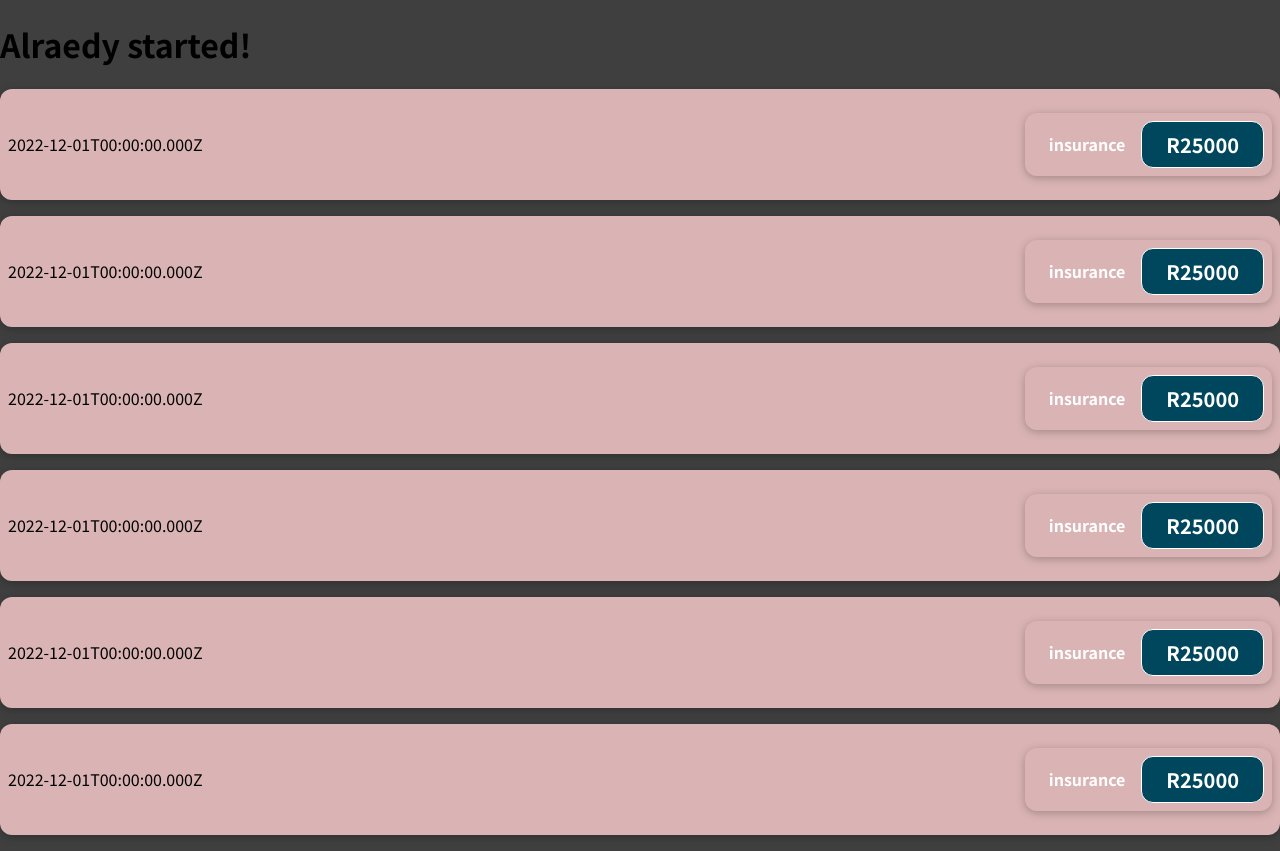
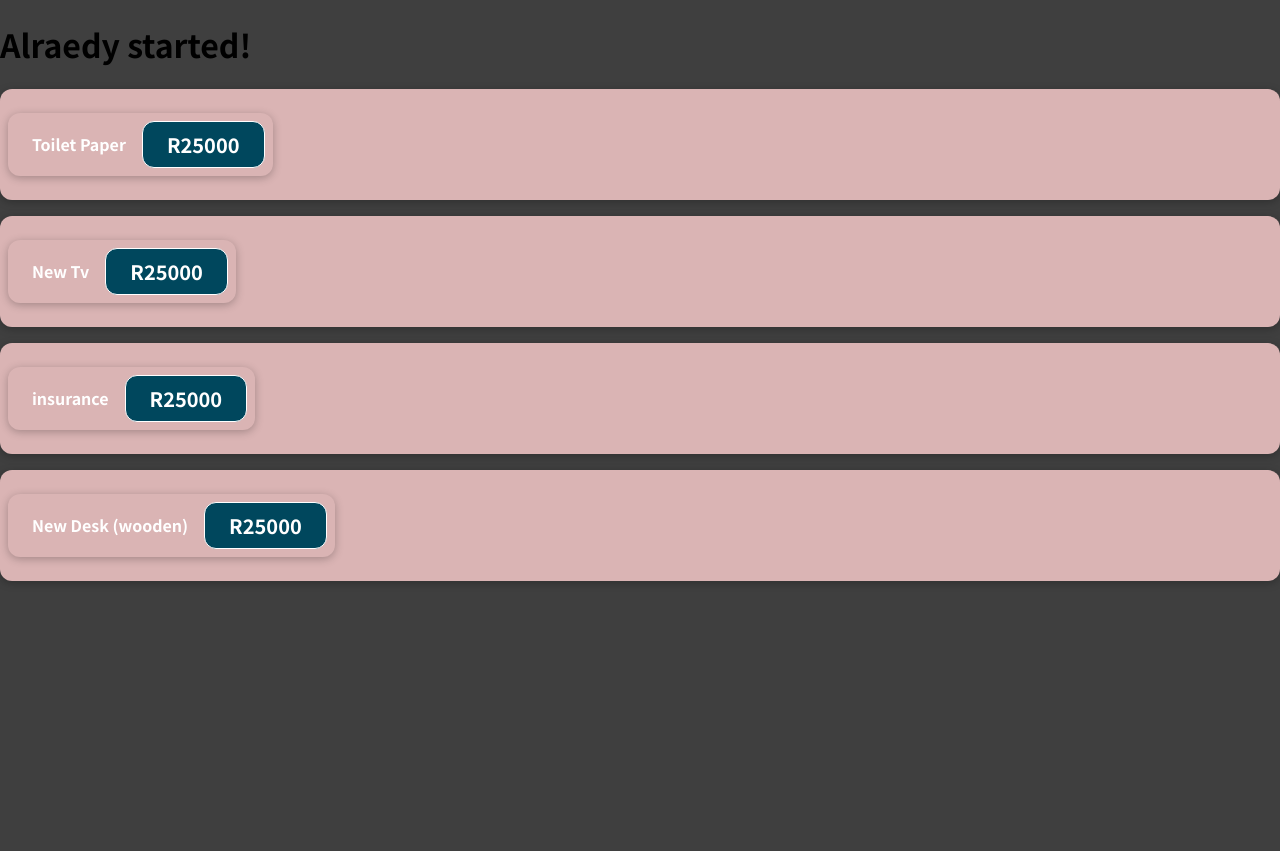
Before and after one commit to DonaldMzima/Expense-App, a React (Create React App) app: page / in a window 1280 px wide. After the commit the page ends 800 px from the top, so only its background shows below. Built offline with nearby package versions, Linux system fonts and the light colour scheme.

Commit message:
ref:passing-props

```diff
--- a/src/App.tsx
+++ b/src/App.tsx
@@ -2,15 +2,32 @@ import React from 'react'
 import ExpenseItem from './components/expenseItem'
 
 const App = () => {
+  const expenses = [
+    { title: 'Toilet Paper', amount: 25000 },
+    { title: 'New Tv', amount: 25000 },
+    { title: 'insurance', amount: 25000 },
+    { title: 'New Desk (wooden)', amount: 25000 },
+  ]
+
   return (
     <div>
       <h1>Alraedy started!</h1>
-      <ExpenseItem></ExpenseItem>
-      <ExpenseItem></ExpenseItem>
-      <ExpenseItem></ExpenseItem>
-      <ExpenseItem></ExpenseItem>
-      <ExpenseItem></ExpenseItem>
-      <ExpenseItem></ExpenseItem>
+      <ExpenseItem
+        title={expenses[0].title}
+        amount={expenses[0].amount}
+      ></ExpenseItem>
+      <ExpenseItem
+        title={expenses[1].title}
+        amount={expenses[1].amount}
+      ></ExpenseItem>
+      <ExpenseItem
+        title={expenses[2].title}
+        amount={expenses[2].amount}
+      ></ExpenseItem>
+      <ExpenseItem
+        title={expenses[3].title}
+        amount={expenses[3].amount}
+      ></ExpenseItem>
     </div>
   )
 }
--- a/src/components/expenseItem.tsx
+++ b/src/components/expenseItem.tsx
@@ -1,17 +1,16 @@
 import React from 'react'
 import './ExpenseItem.css'
 
-const ExpenseItem = () => {
-  const expenseDate = new Date(2022, 11, 1)
-  const expenseTitle = 'insurance'
-  const expenseAmount = 25000.0
+const ExpenseItem = (props: {
+  title: string
 
+  amount: number
+}) => {
   return (
     <div className="item">
-      <div>{expenseDate.toISOString()}</div>
       <div className="item">
-        <h2>{expenseTitle}</h2>
-        <div className="item__price ">R{expenseAmount}</div>
+        <h2>{props.title}</h2>
+        <div className="item__price ">R{props.amount}</div>
       </div>
     </div>
   )
--- /dev/null
+++ b/src/index.tsx
@@ -0,0 +1,15 @@
+import React from 'react'
+import ReactDOM from 'react-dom/client'
+import './index.css'
+import App from './App'
+
+const root = ReactDOM.createRoot(document.getElementById('root') as HTMLElement)
+root.render(
+  <React.StrictMode>
+    <App />
+  </React.StrictMode>,
+)
+
+// If you want to start measuring performance in your app, pass a function
+// to log results (for example: reportWebVitals(console.log))
+// or send to an analytics endpoint. Learn more: https://bit.ly/CRA-vitals
```
Also changed, not shown: src/index.JS (deleted, +0 -7 lines), 1 other file (tests, documents, lock files or other folders).
